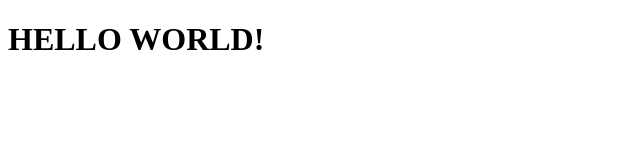
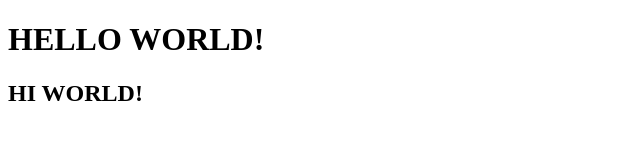
Before and after one commit to JohnAstleyAcer-shey/LogIn, a plain HTML site: page index.html in a window 1280 px wide. Shown: the whole page, without its empty margins (0-640 px from the left). Drawn offline with Linux system fonts and the light colour scheme.

Commit message:
Acer, John Astley A. - Adding h3

```diff
--- a/index.html
+++ b/index.html
@@ -7,5 +7,6 @@
 </head>
 <body>
     <h1> HELLO WORLD! </h1>
+    <h2> HI WORLD! </h2>
 </body>
 </html>
```
